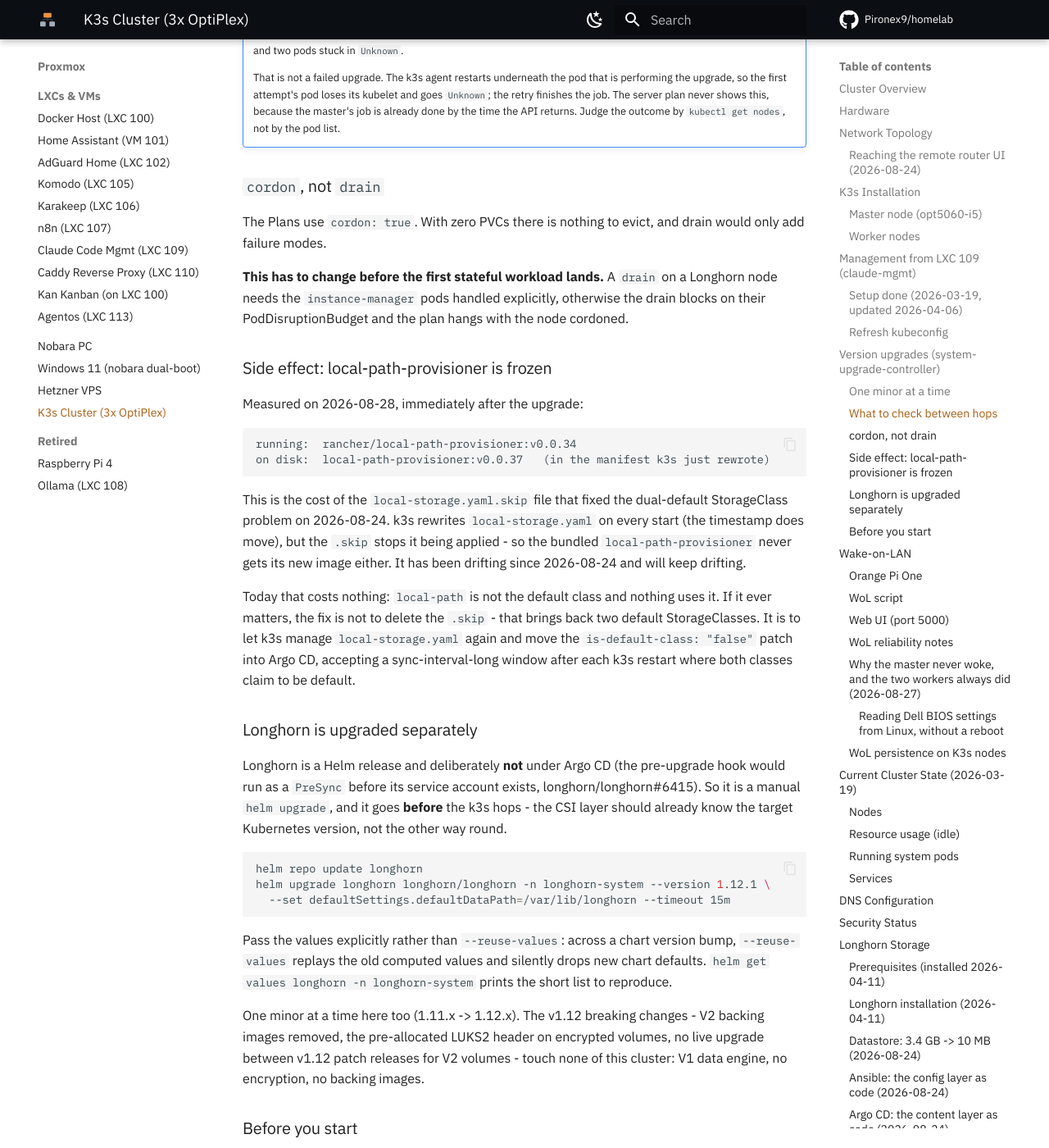
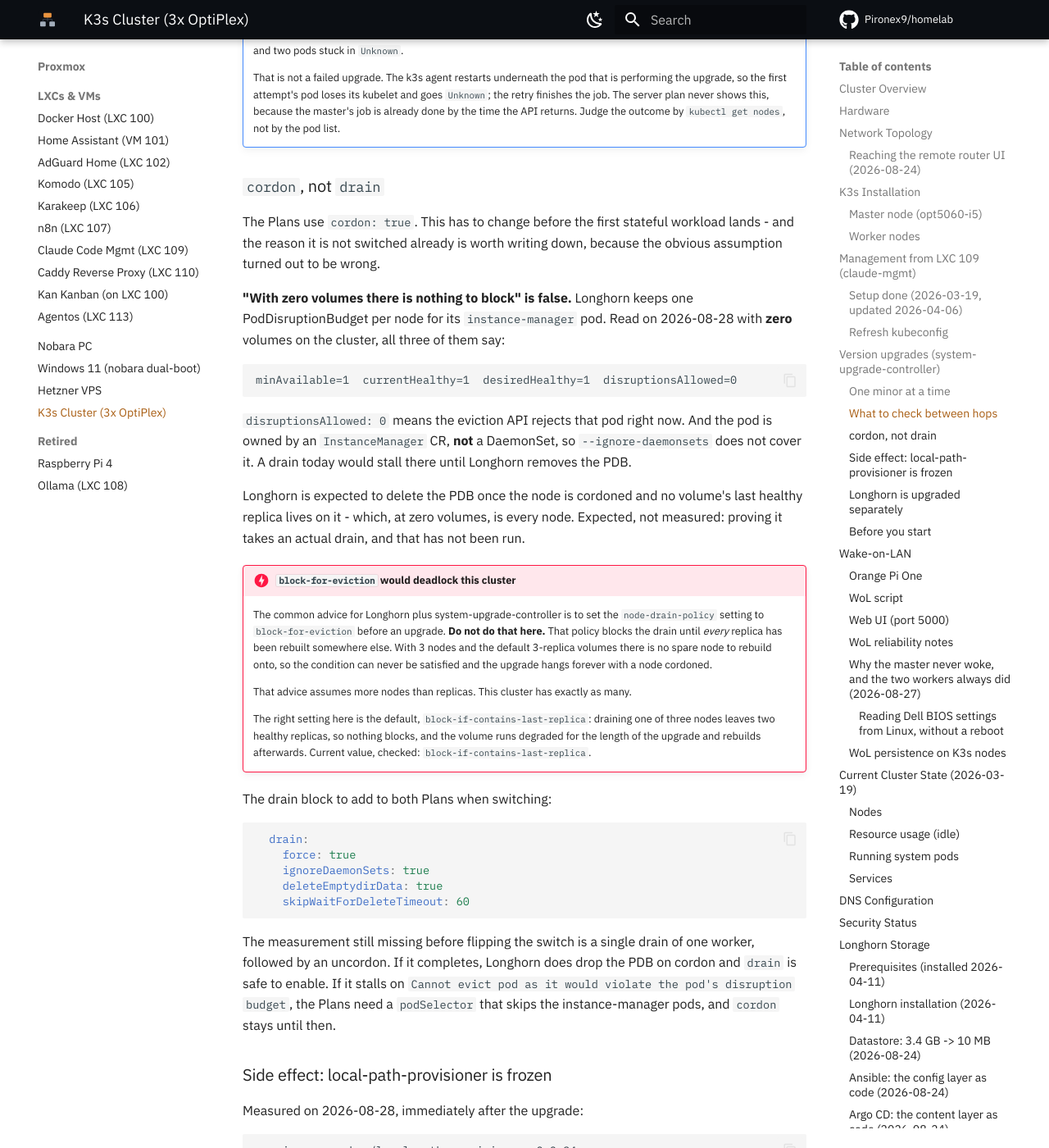
Before and after one commit to Pironex9/homelab, an MkDocs documentation site: the page built from docs/hosts/k3s-cluster.md, in a window 1280 px wide and 1400 px high, scrolled down 7417 px. Shown: the whole window at 82% size. Built offline with MkDocs 1.6.1 and Material for MkDocs 9.7.7, drawn with Linux system fonts in a browser that asks for light colours; comment, search, counter and statistics services are not loaded; some of the changed text lies outside the part shown.

Commit message:
docs(k3s): a harom nyitott pont felmerve - ket dontes, egy meres hianyzik
1. cordon vs drain. Az eddig itt allo indok ('nulla PVC mellett nincs mit
   kikoltoztetni') TEVES. A Longhorn node-onkent tart egy PDB-t az
   instance-manager podra, es nulla kotet mellett is disruptionsAllowed=0 all
   benne. A pod ráadásul InstanceManager CR-e, nem DaemonSete, tehat az
   --ignore-daemonsets nem fedi. Egy drain ma elakadna rajta.

   Uj, dokumentalt csapda: a szokasos tanacs (node-drain-policy =
   block-for-eviction upgrade elott) EZT a clustert holtpontra vinne. Az a
   policy addig blokkol, amig minden replika ujraepult mashol; 3 node es
   3 replika mellett nincs hova, tehat a feltetel sosem teljesul. A tanacs tobb
   node-ot feltetelez, mint replikat. Marad az alapertelmezett
   block-if-contains-last-replica, ellenorizve.

   A drain blokk kiirva, de a Plan NEM lett atallitva: egy worker drain +
   uncordon meg hianyzik hozza. Konfiguralni bizonyitas nelkul pont az a
   'kesznek latszik' hibaosztaly, amit a WoL scriptnel mar egyszer megettunk.

2. local-path-provisioner befagyva v0.0.34-en. Negy opcio kiirva a koltsegevel.
   DONTES: marad. Mindket ArgoCD-s valtozat tobbe kerul, mint amennyi a
   problema, a komponens eltavolitasa pedig nem javitas, hanem kepesseg-dontes.

3. Longhorn ArgoCD ala? Az eddigi indok ELAVULT: a longhorn/longhorn#6415-ot
   2023-10-23-an lezartak, a v1.6.0-ban javitva - mi 1.12.1-en vagyunk. A chart
   maga irja le a modjat (preUpgradeChecker.jobEnabled: false).

   Megis nem adoptaljuk, uj indokkal: az a flag pont a verzióut-ellenorzest
   kapcsolja ki, a TAROLO retegen, ahol egy elrontott frissites nem
   visszavonhato. Rossz csere egy evente parszori, tudatos muveletert.

````diff
--- a/docs/hosts/k3s-cluster.md
+++ b/docs/hosts/k3s-cluster.md
@@ -317,12 +317,56 @@
 
 ### `cordon`, not `drain`
 
-The Plans use `cordon: true`. With zero PVCs there is nothing to evict, and drain would
-only add failure modes.
+The Plans use `cordon: true`. This has to change before the first stateful workload
+lands - and the reason it is not switched already is worth writing down, because the
+obvious assumption turned out to be wrong.
 
-**This has to change before the first stateful workload lands.** A `drain` on a Longhorn
-node needs the `instance-manager` pods handled explicitly, otherwise the drain blocks on
-their PodDisruptionBudget and the plan hangs with the node cordoned.
+**"With zero volumes there is nothing to block" is false.** Longhorn keeps one
+PodDisruptionBudget per node for its `instance-manager` pod. Read on 2026-08-28 with
+**zero** volumes on the cluster, all three of them say:
+
+```
+minAvailable=1  currentHealthy=1  desiredHealthy=1  disruptionsAllowed=0
+```
+
+`disruptionsAllowed: 0` means the eviction API rejects that pod right now. And the pod is
+owned by an `InstanceManager` CR, **not** a DaemonSet, so `--ignore-daemonsets` does not
+cover it. A drain today would stall there until Longhorn removes the PDB.
+
+Longhorn is expected to delete the PDB once the node is cordoned and no volume's last
+healthy replica lives on it - which, at zero volumes, is every node. Expected, not
+measured: proving it takes an actual drain, and that has not been run.
+
+!!! danger "`block-for-eviction` would deadlock this cluster"
+    The common advice for Longhorn plus system-upgrade-controller is to set the
+    `node-drain-policy` setting to `block-for-eviction` before an upgrade. **Do not do
+    that here.** That policy blocks the drain until *every* replica has been rebuilt
+    somewhere else. With 3 nodes and the default 3-replica volumes there is no spare
+    node to rebuild onto, so the condition can never be satisfied and the upgrade hangs
+    forever with a node cordoned.
+
+    That advice assumes more nodes than replicas. This cluster has exactly as many.
+
+    The right setting here is the default, `block-if-contains-last-replica`: draining one
+    of three nodes leaves two healthy replicas, so nothing blocks, and the volume runs
+    degraded for the length of the upgrade and rebuilds afterwards. Current value,
+    checked: `block-if-contains-last-replica`.
+
+The drain block to add to both Plans when switching:
+
+```yaml
+  drain:
+    force: true
+    ignoreDaemonSets: true
+    deleteEmptydirData: true
+    skipWaitForDeleteTimeout: 60
+```
+
+The measurement still missing before flipping the switch is a single drain of one worker,
+followed by an uncordon. If it completes, Longhorn does drop the PDB on cordon and
+`drain` is safe to enable. If it stalls on `Cannot evict pod as it would violate the
+pod's disruption budget`, the Plans need a `podSelector` that skips the instance-manager
+pods, and `cordon` stays until then.
 
 ### Side effect: local-path-provisioner is frozen
 
@@ -339,11 +383,31 @@
 `local-path-provisioner` never gets its new image either. It has been drifting since
 2026-08-24 and will keep drifting.
 
-Today that costs nothing: `local-path` is not the default class and nothing uses it. If
-it ever matters, the fix is not to delete the `.skip` - that brings back two default
-StorageClasses. It is to let k3s manage `local-storage.yaml` again and move the
-`is-default-class: "false"` patch into Argo CD, accepting a sync-interval-long window
-after each k3s restart where both classes claim to be default.
+Today that costs nothing: `local-path` is not the default class and nothing uses it -
+zero PVCs on the cluster, and Longhorn is the default for everything planned.
+
+Deleting the `.skip` is **not** the fix. That brings back two default StorageClasses, and
+a PVC created without an explicit `storageClassName` while both claim the title does not
+bind. The three real options:
+
+| Option | What it costs |
+|--------|---------------|
+| **Leave it frozen** | `local-path` drifts further from the bundled version every k3s upgrade. Free until something uses it. |
+| Argo CD owns the `is-default-class: "false"` annotation, `.skip` removed | k3s keeps local-path current again, but every k3s restart opens a window - up to one Argo CD sync interval - where both classes claim to be default |
+| Vendor `local-storage.yaml` into `k8s/manifests/` under Argo CD | No race, no drift, but the file has to be re-copied from the master on **every** k3s upgrade. Same manual work as today, plus a file to maintain |
+| `--disable local-storage` via the Ansible `extra_server_args` | Removes the component, the `.skip` and the dual-default problem in one move. Costs the `local-path` StorageClass entirely |
+
+**Decision (2026-08-28): leave it frozen.** Both Argo CD variants cost more than the
+problem, and removing the component is a "do we want this capability" question rather
+than a fix. Revisit when something actually needs `local-path` - at that point option 2
+or 4 gets chosen deliberately, with a reason.
+
+What matters is that the drift is now visible instead of silent. Check with:
+
+```bash
+kubectl get deploy local-path-provisioner -n kube-system \
+  -o jsonpath='{.spec.template.spec.containers[0].image}'
+```
 
 ### Longhorn is upgraded separately
 
@@ -1259,8 +1323,9 @@
 - [ ] Verify `AC Power Recovery = Power On` in the BIOS of all three OptiPlexes - the master stayed down for 2 d 4 h after the 2026-08-25 outage while the workers returned a day earlier, so at least the master is not set
 - [x] Automated, GitOps-driven version upgrades - system-upgrade-controller v0.20.1 under Argo CD (2026-08-28)
 - [x] k3s v1.34.5 -> v1.36.4 and Longhorn v1.11.1 -> v1.12.1, done on an empty cluster (2026-08-28)
-- [ ] Switch the Plans from `cordon` to `drain` before the first stateful workload - needs the Longhorn `instance-manager` PDBs handled, or the drain blocks
-- [ ] local-path-provisioner is frozen at v0.0.34 by the `.skip` file - harmless today, decide before anything uses `local-path`
+- [ ] Switch the Plans from `cordon` to `drain` before the first stateful workload - blocked on one measurement, a single worker drain, see the `cordon`/`drain` section
+- [x] local-path-provisioner frozen at v0.0.34 by the `.skip` file - **decided 2026-08-28: leave it**, four options weighed, revisit when something needs `local-path`
+- [x] Re-check whether Longhorn can go under Argo CD - longhorn/longhorn#6415 was fixed in v1.6.0, so the old reason is stale; **still not adopting**, new reason in `k8s/README.md`
 - [ ] Prometheus + Grafana monitoring stack
 - [ ] Traefik ingress with Let's Encrypt SSL - Traefik runs, but 0 Ingress objects and no cert-manager/ClusterIssuer
 - [ ] RBAC policies
````
Also changed, not shown: k8s/README.md (+27 -4 lines).
